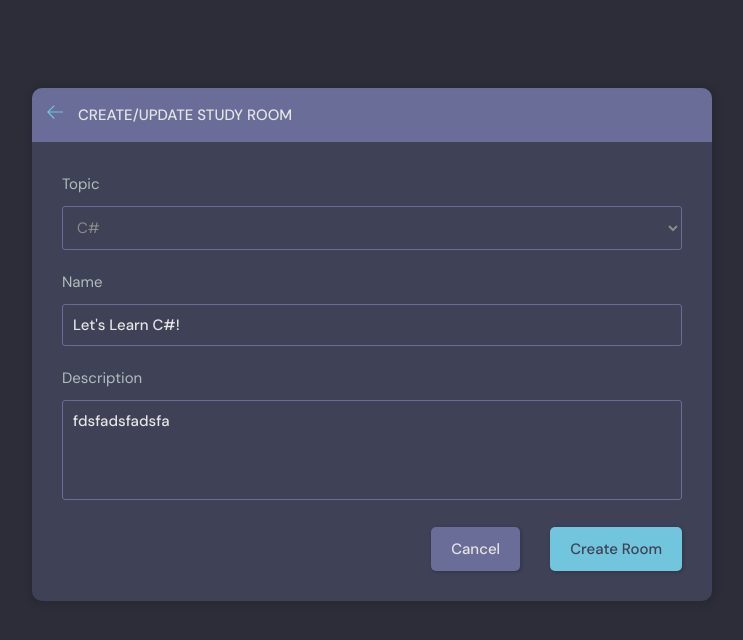
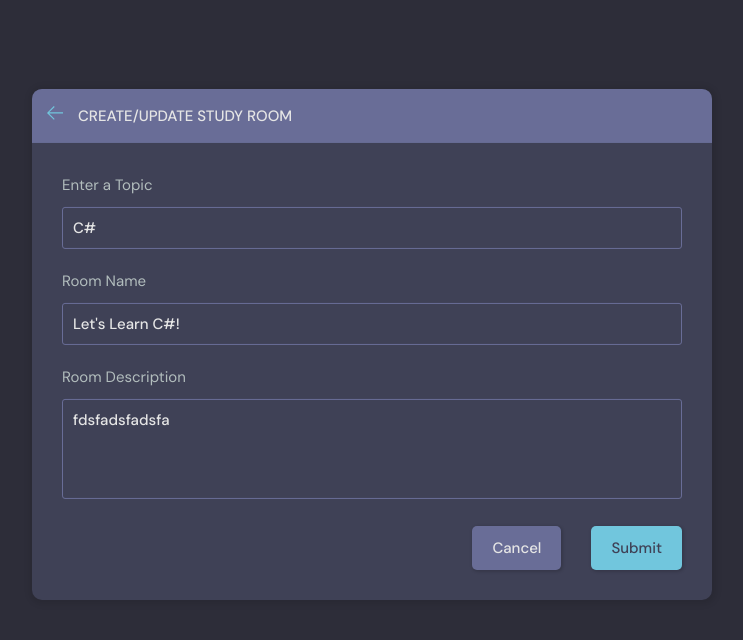
Before and after one commit to lui523202/STUDYBUD, a Django app: page /update-room/16/ in a window 1280 px wide. Shown: the part 76-716 px from the top of the page, without its empty margins (268-1011 px from the left). Run offline with Django 4.2, Linux system fonts and the light colour scheme; a user stored in the database is signed in; data comes from the database, SQL or seed files in the repository; both versions use the stored data as it was after the commit.

Commit message:
Customize forms

```diff
--- a/base/templates/base/room_form.html
+++ b/base/templates/base/room_form.html
@@ -20,13 +20,29 @@
       <div class="layout__body">
         <form class="form" method="POST">
           {% csrf_token %}
-          {% for field in form %}
+
           <div class="form__group">
-            <label for="room_name">{{field.label}}</label>
-            {{field}}
-            <!-- <input id="room_name" name="room_name" type="text" placeholder="E.g. Mastering Python + Django" /> -->
+            <label for="room_topic">Enter a Topic</label>
+            <input required type="text" value="{{room.topic.name}}" name="topic" list="topic-list" />
+            <datalist id="topic-list" >
+              <select id="room_topic">
+                {% for topic in topics %}
+                <option value="{{topic.name}}">{{topic.name}}</option>
+                {% endfor %}
+              </select>
+            </datalist>
           </div>
-          {% endfor %}
+
+          <div class="form__group">
+            <label for="room_name">Room Name</label>
+            {{form.name}}
+          </div>
+
+          <div class="form__group">
+            <label for="room_description">Room Description</label>
+            {{form.description}}
+          </div>
+
 
           <!-- <div class="form__group">
             <label for="room_topic">Topic</label>
@@ -43,7 +59,7 @@
 
           <div class="form__action">
             <a class="btn btn--dark" href="index.html">Cancel</a>
-            <button class="btn btn--main" type="submit">Create Room</button>
+            <button class="btn btn--main" type="submit">Submit</button>
           </div>
         </form>
       </div>
--- a/base/views.py
+++ b/base/views.py
@@ -119,17 +119,28 @@ def userProfile(request, pk):
 @login_required(login_url='login')
 def createRoom(request):
     form = RoomForm()
+    topics = Topic.objects.all()
 
     if request.method == 'POST':
-        form = RoomForm(request.POST)
+        topic_name = request.POST.get('topic')
+        topic, created = Topic.objects.get_or_create(name=topic_name)
 
-        if form.is_valid():
-            room = form.save(commit=False)
-            room.host = request.user
-            room.save()
-            return redirect('home')
+        Room.objects.create(
+            host = request.user,
+            topic = topic,
+            name = request.POST.get('name'),
+            description = request.POST.get('description'),
+        )
 
-    context = {'form': form}
+        # form = RoomForm(request.POST)
+        # if form.is_valid():
+        #     room = form.save(commit=False)
+        #     room.host = request.user
+        #     room.save()
+        #     return redirect('home')
+        return redirect('home')
+
+    context = {'form': form, 'topics': topics}
     return render(request, 'base/room_form.html', context)
 
 
@@ -137,18 +148,26 @@ def createRoom(request):
 def updateRoom(request, pk):
     room = Room.objects.get(id=pk)
     form = RoomForm(instance=room)
+    topics = Topic.objects.all()
 
     if request.user != room.host:
         return HttpResponse('You are not allowed here!')
 
     if request.method == 'POST':
-        form = RoomForm(request.POST, instance=room)
+        topic_name = request.POST.get('topic')
+        topic, created = Topic.objects.get_or_create(name=topic_name)
+        room.name = request.POST.get('name')
+        room.topic = topic
+        room.description = request.POST.get('description')
+        room.save()
 
-        if form.is_valid():
-            form.save()
-            return redirect('home')
+        # form = RoomForm(request.POST, instance=room)
+        # if form.is_valid():
+        #     form.save()
+        #     return redirect('home')
+        return redirect('home')
 
-    context = {'form': form}
+    context = {'form': form, 'topics': topics, 'room':room}
     return render(request, 'base/room_form.html', context)
 
 
```
Also changed, not shown: db.sqlite3.
